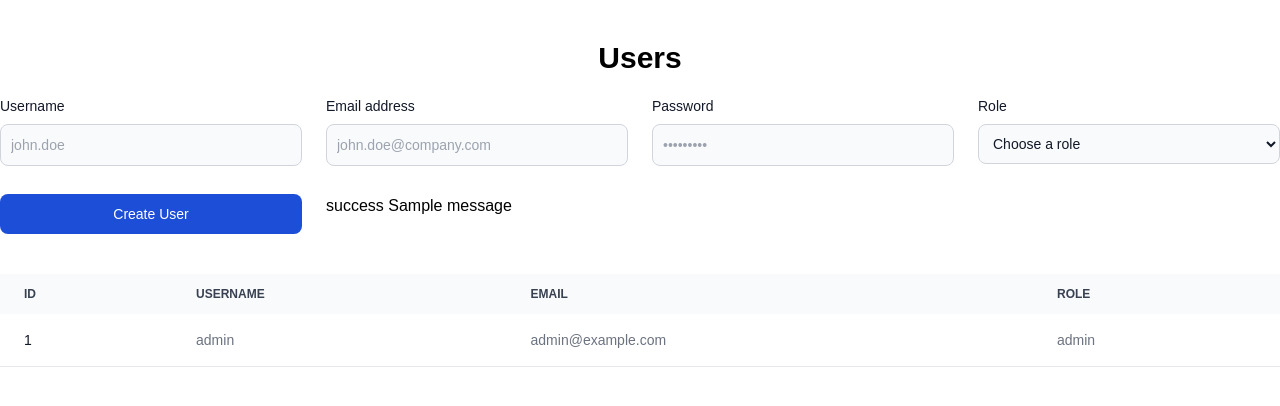
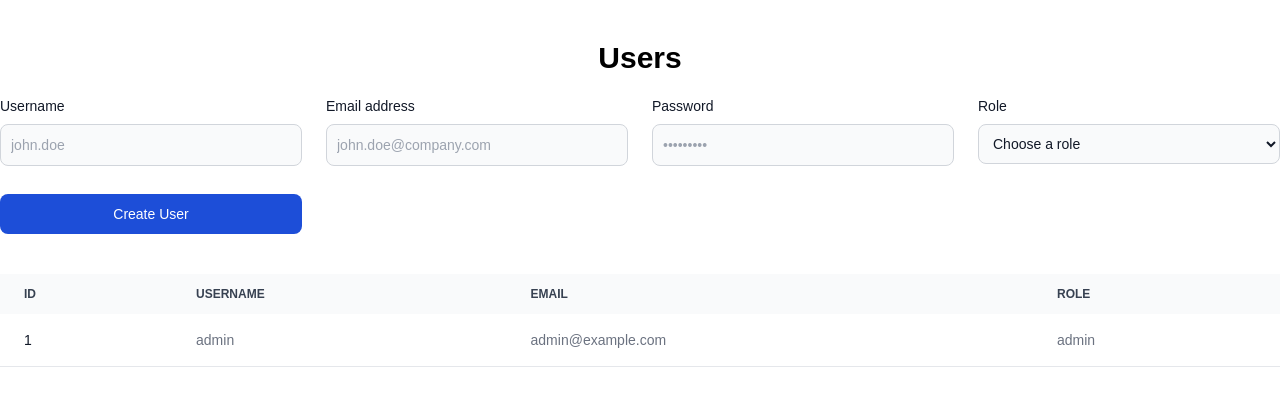
Before and after one commit to kanangoylarov/Swe_task, a Flask app: page /admin/users_page in a window 1280 px wide. Shown: the part 64-470 px from the top of the page. Run offline with Flask 3, Linux system fonts and the light colour scheme; a user stored in the database is signed in; tables that the repository leaves empty hold one stand-in row (values such as "Sample post"); one stand-in notice (Sample message) is shown; some libraries are stand-ins or nearby versions.

Commit message:
Final_commit

```diff
--- a/app/templates/users.html
+++ b/app/templates/users.html
@@ -71,9 +71,7 @@
     </button>
   </form>
 
-  {% for message, category in get_flashed_messages(with_categories=True) %}
-  <div class="flash {{ category }}">{{ message }} {{ category }}</div>
-  {% endfor %}
+
 </div>
 
 <div class="mx-auto mt-5">
```
